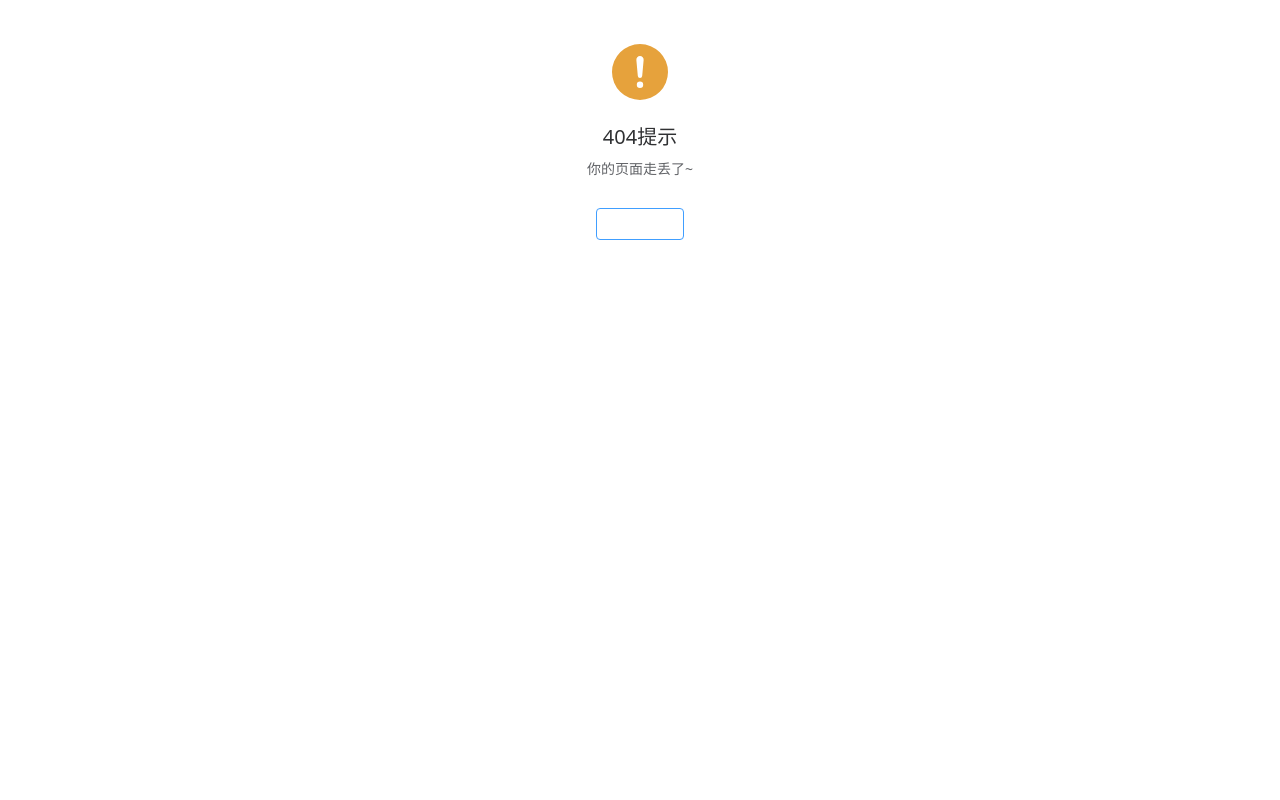
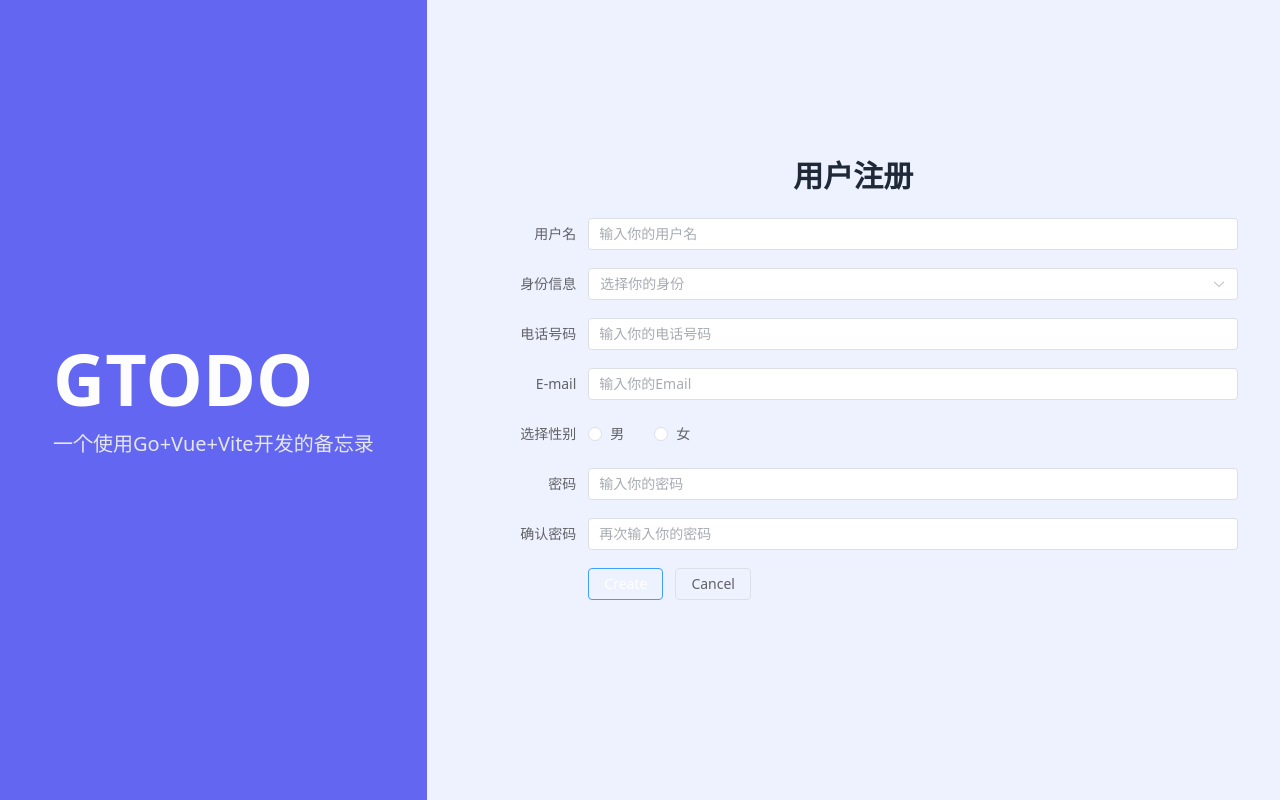
Before and after one commit to HE-DE/GTODO, a Vue app in the folder vue-f/: page /#/register in a window 1280 px wide. Built offline with nearby package versions, Linux system fonts and the light colour scheme.

Commit message:
feat(vue-f): [+]添加注册页面及相关前端的实现

```diff
--- a/vue-f/src/pages/login.vue
+++ b/vue-f/src/pages/login.vue
@@ -1,12 +1,12 @@
 <template>
     <el-row class="min-h-screen">
-        <el-col :span="16" class="bg-indigo-500 flex items-center justify-center flex-col">
+        <el-col :lg="16" :md="12" class="bg-indigo-500 flex items-center justify-center flex-col">
             <div>
                 <div class="font-bold text-7xl text-light-50 mb-4">GTODO</div>
                 <div class="text-gray-200 text-xl">一个使用Go+Vue+Vite开发的备忘录</div>
             </div>
         </el-col>
-        <el-col :span="8" class="bg-indigo-50 flex items-center justify-center flex-col">
+        <el-col :lg="8" :md="12" class="bg-indigo-50 flex items-center justify-center flex-col">
             <h2 class="font-bold text-5xl text-gray-800 ">欢迎回来</h2>
             <div class="flex items-center justify-center my-6 text-gray-400 space-x-3">
                 <span class="h-[1px] w-16 bg-gray-400"></span>
--- /dev/null
+++ b/vue-f/src/pages/register.vue
@@ -0,0 +1,124 @@
+<template>
+    <el-row class="min-h-screen">
+        <el-col :lg="8" :md="12" class="bg-indigo-500 flex items-center justify-center flex-col">
+            <div>
+                <div class="font-bold text-7xl text-light-50 mb-4">GTODO</div>
+                <div class="text-gray-200 text-xl">一个使用Go+Vue+Vite开发的备忘录</div>
+            </div>
+        </el-col>
+        <el-col :lg="16" :md="12" class="bg-indigo-50 flex items-center justify-center flex-col">
+            <h2 class="font-bold text-3xl text-gray-800 ">用户注册</h2>
+            <div class="flex items-center justify-center my-6 text-gray-400 space-x-3">
+                <el-form :model="form" label-width="120px" ref="ruleFormRef" status-icon :rules="rules">
+                    <el-form-item label="用户名">
+                        <el-input v-model="form.name" placeholder="输入你的用户名" class="w-[650px]" />
+                    </el-form-item>
+                    <el-form-item label="身份信息">
+                        <el-select v-model="form.identity" placeholder="选择你的身份">
+                            <el-option label="管理员" value=0 />
+                            <el-option label="普通用户" value=1 />
+                        </el-select>
+                    </el-form-item>
+                    <el-form-item label="电话号码" prop="phone">
+                        <el-input v-model="form.phone" placeholder="输入你的电话号码" />
+                    </el-form-item>
+                    <el-form-item label="E-mail" prop="email">
+                        <el-input v-model="form.email" placeholder="输入你的Email" />
+                    </el-form-item>
+                    <el-form-item label="选择性别">
+                        <el-radio-group v-model="form.sex">
+                            <el-radio label="男" value="0" />
+                            <el-radio label="女" value="1" />
+                        </el-radio-group>
+                    </el-form-item>
+                    <el-form-item label="密码" prop="pwd">
+                        <el-input v-model="form.pwd" placeholder="输入你的密码" type="password" autocomplete="off" />
+                    </el-form-item>
+                    <el-form-item label="确认密码" prop="checkpwd">
+                        <el-input v-model="form.checkpwd" placeholder="再次输入你的密码" type="password" autocomplete="off" />
+                    </el-form-item>
+                    <el-form-item>
+                        <el-button type="primary" @click="onSubmit(ruleFormRef)">Create</el-button>
+                        <el-button @click="onCancel">Cancel</el-button>
+                    </el-form-item>
+                </el-form>
+            </div>
+        </el-col>
+    </el-row>
+</template>
+
+<script lang="ts" setup>
+import { reactive, ref } from 'vue'
+import type { FormInstance, FormRules } from 'element-plus'
+
+const ruleFormRef = ref<FormInstance>()
+// do not use same name with ref
+const form = reactive({
+    name: '',
+    identity: '',
+    phone: '',
+    email: '',
+    sex: '',
+    pwd: '',
+    checkpwd: '',
+})
+// 设置校验规则
+const checkPhone = (rule: any, value: any, callback: any) => {
+    if (!value) {
+        return callback(new Error("请输入电话号码"))
+    }
+    console.log("checkPhone")
+    setTimeout(() => {
+        if (value === null) {
+            callback(new Error('输入电话号码不可为空'))
+        } else if (value === '') {
+            callback(new Error('输入电话号码不可为空'))
+        } else if (!/^1([38][0-9]|4[014-9]|[59][0-35-9]|6[2567]|7[0-8])\d{8}$/.test(value)) {
+            callback(new Error('请输入正确的电话号码格式'))
+        } else {
+            callback()
+        }
+    }, 1000)
+}
+
+const checkEmail = (rule: any, value: any, callback: any) => {
+    if (!value) {
+        callback(new Error('请输入E-mail'))
+    }
+    const regEmail = /^([a-zA-Z0-9_-])+@([a-zA-Z0-9_-])+(\.[a-zA-Z0-9_-])+/
+    setTimeout(() => {
+        if (value === '') {
+            callback(new Error('E-mail不能为空'))
+        } else if (!regEmail.test(value)) {
+            callback(new Error('E-mail的格式有误'))
+        } else {
+            callback()
+        }
+    }, 1000)
+}
+
+
+const rules = reactive<FormRules<typeof form>>({
+    phone: [{ validator: checkPhone, trigger: 'blur' }],
+    email: [{validator:checkEmail,trigger:'blur'}]
+})
+
+
+const onSubmit = (formEl: FormInstance | undefined) => {
+    console.log('submit!')
+    if (!formEl) return
+    formEl.validate((valid) => {
+        if (valid) {
+            console.log('submit!')
+        } else {
+            console.log('error submit!')
+            return false
+        }
+    })
+}
+
+const onCancel = () => {
+    console.log('Cancel!')
+}
+
+</script>
--- /dev/null
+++ b/vue-f/src/pages/test.vue
@@ -0,0 +1,76 @@
+<template>
+    <el-form
+      ref="ruleFormRef"
+      :model="ruleForm"
+      status-icon
+      :rules="rules"
+    >
+      <el-form-item label="Age" prop="age">
+        <el-input v-model.number="ruleForm.age" />
+      </el-form-item>
+      <el-form-item>
+        <el-button type="primary" @click="submitForm(ruleFormRef)"
+          >Submit</el-button
+        >
+        <el-button @click="resetForm(ruleFormRef)">Reset</el-button>
+      </el-form-item>
+    </el-form>
+  </template>
+
+  <script lang="ts" setup>
+  import { reactive, ref } from 'vue'
+  import type { FormInstance, FormRules } from 'element-plus'
+
+  const ruleFormRef = ref<FormInstance>()
+
+  const checkAge = (rule: any, value: any, callback: any) => {
+    if (!value) {
+      return callback(new Error('Please input the age'))
+    }
+    setTimeout(() => {
+      if (!Number.isInteger(value)) {
+        callback(new Error('Please input digits'))
+      } else {
+        if (value < 18) {
+          callback(new Error('Age must be greater than 18'))
+        } else {
+          callback()
+        }
+      }
+    }, 1000)
+  }
+
+
+
+  const ruleForm = reactive({
+    name: '',
+    identity: '',
+    phone: '',
+    email: '',
+    sex: '',
+    pwd: '',
+    checkpwd: '',
+    age:'',
+  })
+
+  const rules = reactive<FormRules<typeof ruleForm>>({
+    age: [{ validator: checkAge, trigger: 'blur' }],
+  })
+
+  const submitForm = (formEl: FormInstance | undefined) => {
+    if (!formEl) return
+    formEl.validate((valid) => {
+      if (valid) {
+        console.log('submit!')
+      } else {
+        console.log('error submit!')
+        return false
+      }
+    })
+  }
+
+  const resetForm = (formEl: FormInstance | undefined) => {
+    if (!formEl) return
+    formEl.resetFields()
+  }
+  </script>
--- a/vue-f/src/router/index.js
+++ b/vue-f/src/router/index.js
@@ -6,6 +6,8 @@ import {
 import Index from "~/pages/index.vue"
 import NotFound from "~/pages/404.vue"
 import Login from "~/pages/login.vue"
+import Register from "~/pages/register.vue"
+import Test from "~/pages/test.vue"
 
 const routes = [
     {
@@ -17,6 +19,16 @@ const routes = [
         path: '/login',
         name: 'Login',
         component: Login
+    },
+    {
+        path: '/register',
+        name: 'Register',
+        component: Register
+    },
+    {
+        path: '/test',
+        name: 'Test',
+        component: Test
     },
     {
         path: '/:pathMatch(.*)*',
```
Also changed, not shown: 1 other file (tests, documents, lock files or other folders).
